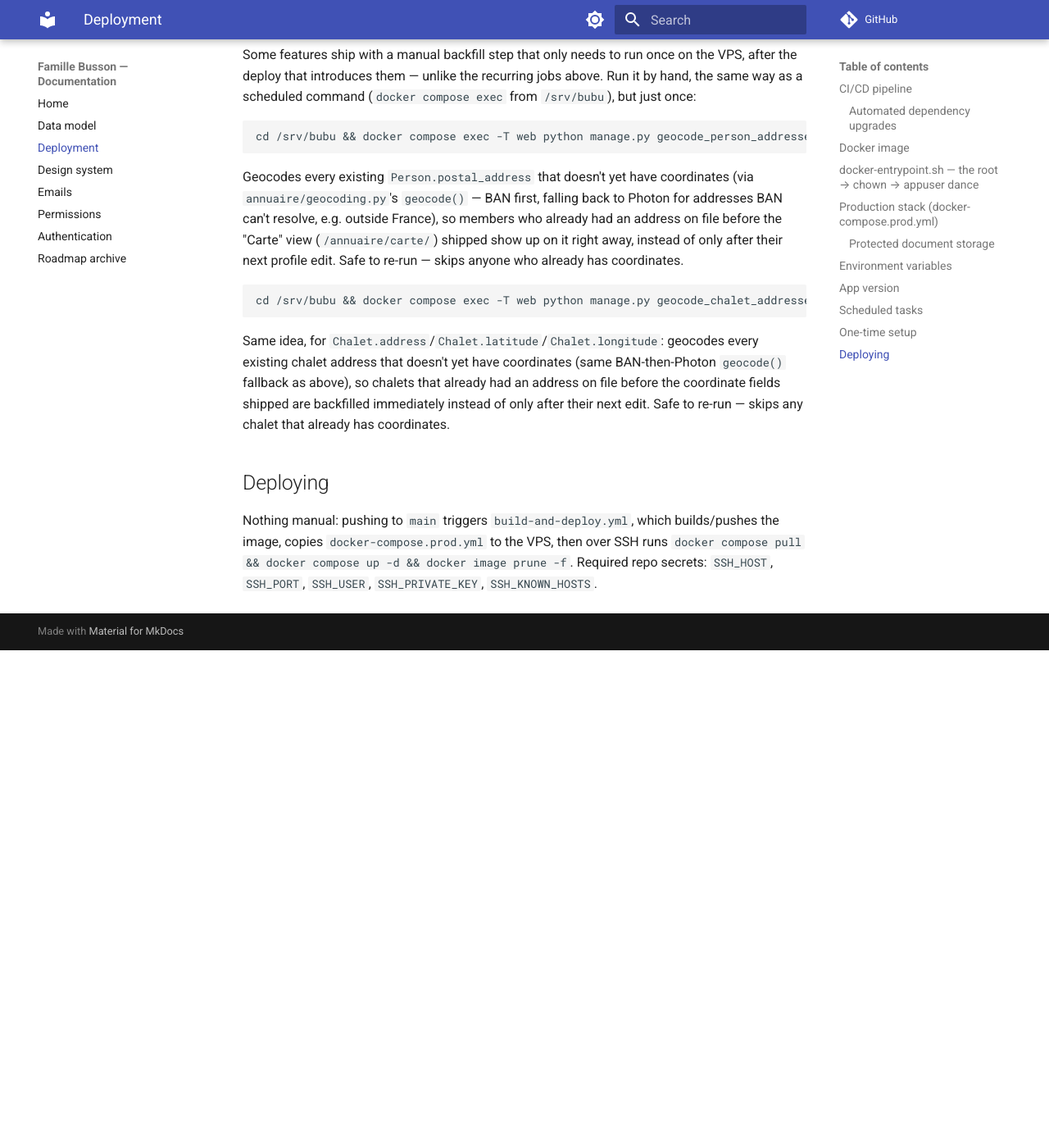
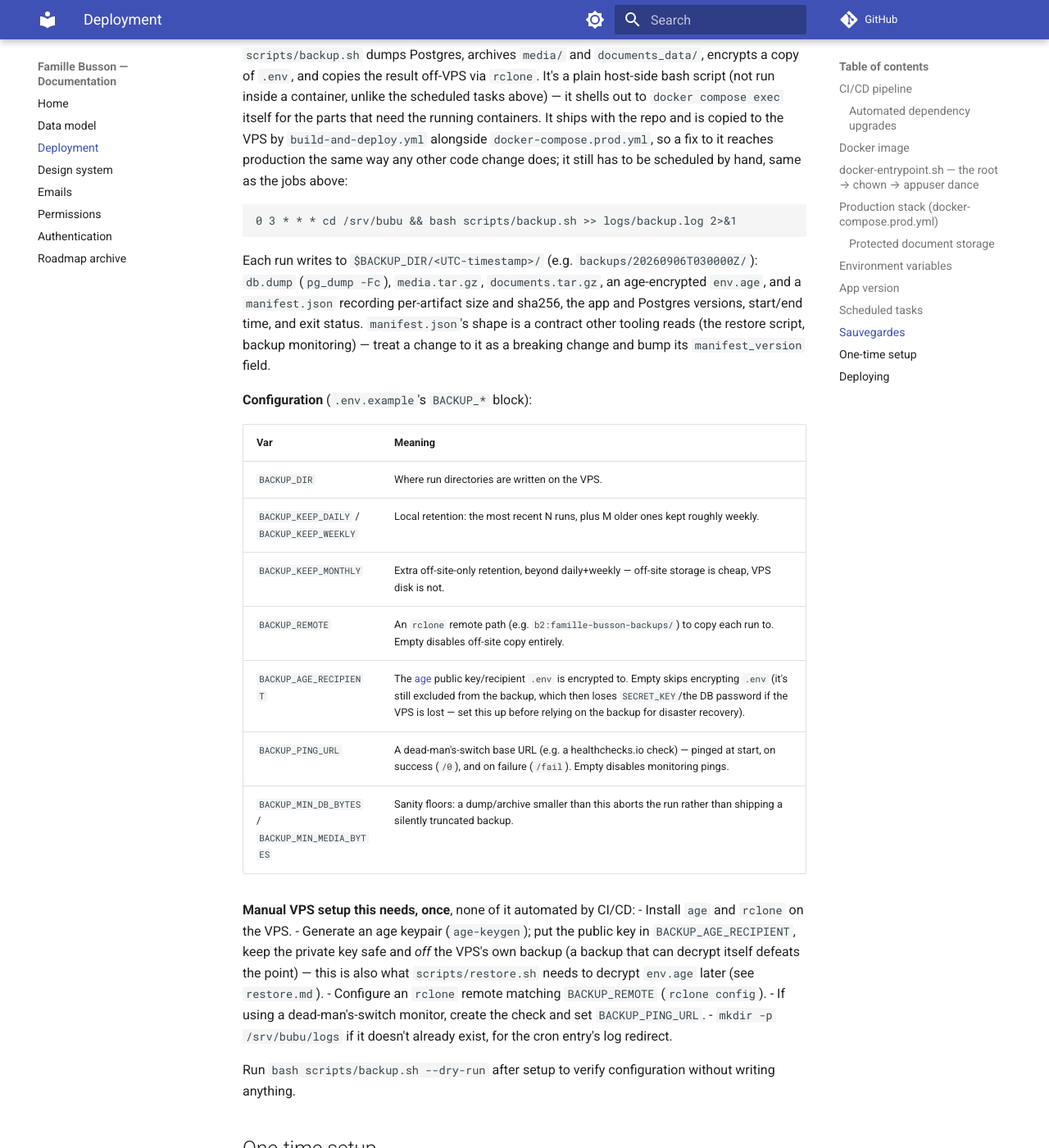
Before and after one commit to reboulip/famille-busson, an MkDocs documentation site: the page built from docs/deployment.md, in a window 1280 px wide and 1400 px high, scrolled down 4009 px. Shown: the whole window at 82% size. Built offline with MkDocs 1.6.1 and Material for MkDocs 9.7.7, drawn with Linux system fonts in a browser that asks for light colours; comment, search, counter and statistics services are not loaded; before the commit the page ends 4802 px from its top, so only the background shows below that.

Commit message:
feat: automated backups with retention and off-site sync
Adds scripts/backup.sh: dumps Postgres (pg_dump -Fc via docker compose exec),
archives media/ and documents_data/, encrypts .env with age, and copies each
run off-VPS via rclone. Writes a manifest.json per run (per-artifact size +
sha256, app/postgres versions, timing, exit status) that later items (restore,
backup monitoring) read as a contract. Retention: BACKUP_KEEP_DAILY most
recent runs kept outright, BACKUP_KEEP_WEEKLY older ones thinned to roughly
weekly, locally; off-site additionally keeps BACKUP_KEEP_MONTHLY beyond that.
Delivered to the VPS via build-and-deploy.yml's existing scp step, alongside
docker-compose.prod.yml, so a fix reaches production the normal way.

Decisions:
- 9.2 off-site destination/encryption/retention/scp-delivery: adopted the
  sprint-planning recommendations as-is (Backblaze B2 via rclone, age
  encryption including .env, 7 daily + 4 weekly local / +6 monthly off-site,
  extend the existing build-and-deploy.yml scp step) — see sprint-brief.md's
  Cross-cutting decisions for the full reasoning; none had a plausible
  downside worth a user round-trip.
- Off-site sync uses `rclone copy` + a separate, explicitly-gated `rclone
  purge` prune step, never `rclone sync` — a local retention bug or an
  aggressive local prune can then never delete the off-site copy.

Nothing here is executable in this dev sandbox (no docker/postgres/rclone),
so scripts/backup.sh is committed reviewed-but-unexecuted; a supervised real
run on the VPS is still needed. The retention-thinning logic was verified in
isolation against synthetic run directories.

Co-Authored-By: Claude Sonnet 5 <noreply@anthropic.com>
Claude-Session: https://claude.ai/code/session_01CtxuwVxTjNJJygbHpJzm4T

````diff
--- a/docs/deployment.md
+++ b/docs/deployment.md
@@ -149,6 +149,53 @@ same pattern as above:
 */15 * * * * cd /srv/bubu && docker compose exec -T web python manage.py extract_document_content
 ```
 
+## Sauvegardes
+
+`scripts/backup.sh` dumps Postgres, archives `media/` and `documents_data/`, encrypts a
+copy of `.env`, and copies the result off-VPS via `rclone`. It's a plain host-side bash
+script (not run inside a container, unlike the scheduled tasks above) — it shells out to
+`docker compose exec` itself for the parts that need the running containers. It ships
+with the repo and is copied to the VPS by `build-and-deploy.yml` alongside
+`docker-compose.prod.yml`, so a fix to it reaches production the same way any other code
+change does; it still has to be scheduled by hand, same as the jobs above:
+
+```
+0 3 * * * cd /srv/bubu && bash scripts/backup.sh >> logs/backup.log 2>&1
+```
+
+Each run writes to `$BACKUP_DIR/<UTC-timestamp>/` (e.g. `backups/20260906T030000Z/`):
+`db.dump` (`pg_dump -Fc`), `media.tar.gz`, `documents.tar.gz`, an age-encrypted `env.age`,
+and a `manifest.json` recording per-artifact size and sha256, the app and Postgres
+versions, start/end time, and exit status. `manifest.json`'s shape is a contract other
+tooling reads (the restore script, backup monitoring) — treat a change to it as a breaking
+change and bump its `manifest_version` field.
+
+**Configuration** (`.env.example`'s `BACKUP_*` block):
+
+| Var | Meaning |
+|---|---|
+| `BACKUP_DIR` | Where run directories are written on the VPS. |
+| `BACKUP_KEEP_DAILY` / `BACKUP_KEEP_WEEKLY` | Local retention: the most recent N runs, plus M older ones kept roughly weekly. |
+| `BACKUP_KEEP_MONTHLY` | Extra off-site-only retention, beyond daily+weekly — off-site storage is cheap, VPS disk is not. |
+| `BACKUP_REMOTE` | An `rclone` remote path (e.g. `b2:famille-busson-backups/`) to copy each run to. Empty disables off-site copy entirely. |
+| `BACKUP_AGE_RECIPIENT` | The [age](https://github.com/FiloSottile/age) public key/recipient `.env` is encrypted to. Empty skips encrypting `.env` (it's still excluded from the backup, which then loses `SECRET_KEY`/the DB password if the VPS is lost — set this up before relying on the backup for disaster recovery). |
+| `BACKUP_PING_URL` | A dead-man's-switch base URL (e.g. a healthchecks.io check) — pinged at start, on success (`/0`), and on failure (`/fail`). Empty disables monitoring pings. |
+| `BACKUP_MIN_DB_BYTES` / `BACKUP_MIN_MEDIA_BYTES` | Sanity floors: a dump/archive smaller than this aborts the run rather than shipping a silently truncated backup. |
+
+**Manual VPS setup this needs, once**, none of it automated by CI/CD:
+- Install `age` and `rclone` on the VPS.
+- Generate an age keypair (`age-keygen`); put the public key in `BACKUP_AGE_RECIPIENT`,
+  keep the private key safe and *off* the VPS's own backup (a backup that can decrypt
+  itself defeats the point) — this is also what `scripts/restore.sh` needs to decrypt
+  `env.age` later (see `restore.md`).
+- Configure an `rclone` remote matching `BACKUP_REMOTE` (`rclone config`).
+- If using a dead-man's-switch monitor, create the check and set `BACKUP_PING_URL`.
+- `mkdir -p /srv/bubu/logs` if it doesn't already exist, for the cron entry's log
+  redirect.
+
+Run `bash scripts/backup.sh --dry-run` after setup to verify configuration without
+writing anything.
+
 ## One-time setup
 
 Some features ship with a manual backfill step that only needs to run once on the VPS,
````
Also changed, not shown: ROADMAP.md (+1 -1 lines), 4 other files.
